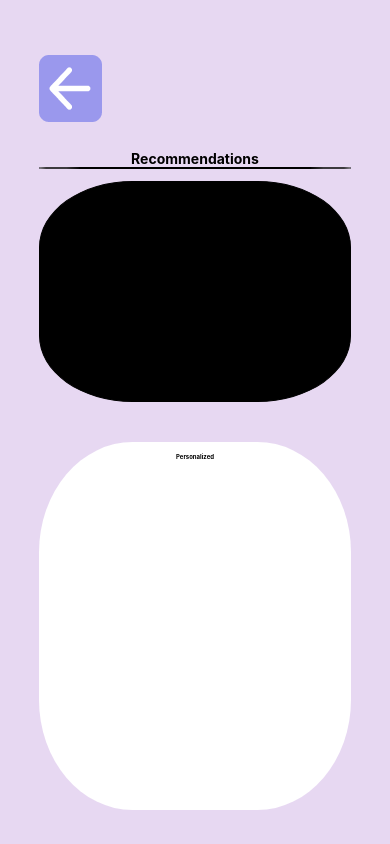
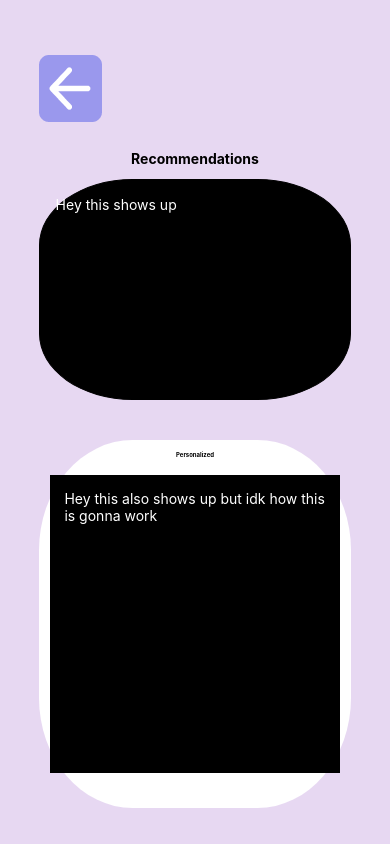
Before and after one commit to quocannguyen/axxess-hackathon-2023, a React Native app: screen / in a window 390 px wide. Built offline with nearby package versions, Linux system fonts and the light colour scheme.

Commit message:
Fix text box

```diff
--- /dev/null
+++ b/components/add_button.js
@@ -0,0 +1,11 @@
+import { Image, TouchableOpacity } from 'react-native';
+
+export function AddButton(props) {
+    const { onPress, imageSource } = props;
+
+    return (
+      <TouchableOpacity onPress={onPress}>
+        <Image source={imageSource} />
+      </TouchableOpacity>
+    );
+  }
--- a/screens/Personalize.js
+++ b/screens/Personalize.js
@@ -21,12 +21,18 @@ export default function PersonalizeScreen(){
                 </View>
             </View>
             <View style={styles.Scroll}>
+                <Text style={styles.RecommendationText}>Hey this shows up</Text>
+                <View style={styles.Scroll}>
+                </View>
             </View>
             <View style={styles.PersonalizedList}>
                 <View>
                     <Text style={styles.PersonalizedHeading}>Personalized</Text>
                 </View>
                 <View style={styles.Container}>
+                    <View style={styles.wrap}>
+                        <Text style={styles.ContainerText}>Hey this also shows up but idk how this is gonna work</Text>
+                    </View>
                 </View>
             </View>
         </View>
@@ -59,19 +65,10 @@ const styles = StyleSheet.create({
         fontSize: '24',
         alignSelf: 'center',
     },
-    RecommendationsTop: {
-        borderWidth: 1,
-        width: '100%',
-        height: '%',
-        backgroundColor: "white",
-        borderBottomRightRadius: '30%',
-        borderBottomLeftRadius: '30%',
-        borderTopLeftRadius: '30%',
-        borderTopRightRadius: '30%',
-    },
     Scroll: {
         marginTop: '4%',
         height: '30%',
+        padding: '5%',
         backgroundColor: "black",
         borderWidth: 1,
         borderBottomRightRadius: '30%',
@@ -101,9 +98,21 @@ const styles = StyleSheet.create({
         fontWeight: 700,
     },
     Container: {
-        borderWidth: '150%',
         Width: '100%',
-        backgroundColor: "grey",
+        height: '86%',
+        padding: '5%',
+        backgroundColor: "black",
         Display: "flex",
+    },
+    RecommendationText: {
+        color: "white",
+    },
+    ContainerText: {
+        color: "white",
+    },
+    Wrap: {
+        display: "flex",
+        flexDirection: 'row',
+        flexWrap: 'wrap',
     }
 });
--- /dev/null
+++ b/screens/TrackerScreen.js
@@ -0,0 +1,52 @@
+import { StatusBar } from 'expo-status-bar';
+import { StyleSheet, Text, View, Dimensions } from 'react-native';
+import { BackButton } from '../components/back_button';
+
+const screenWidth = Dimensions.get('window').width;
+const screenHeight = Dimensions.get('window').height;
+const buttonWidth = screenWidth * 0.65;
+
+export default function TrackerScreen(){
+    return (
+        <View style={styles.TrackerScreen}>
+            <View style={styles.IconContainer}>
+                <View style={styles.BackButton_Image}>
+                    <BackButton
+                        onPress={() => console.log('Button pressed!')}
+                        imageSource={require('../assets/back_button.png')}
+                    />
+                </View>
+                <View style={styles.add_button}>
+                    <BackButton
+                        onPress={() => console.log('Button pressed!')}
+                        imageSource={require('../assets/add_button.png')}
+                    />
+                </View>
+            <Text>Hello World</Text>
+            </View>
+        </View>
+    )
+}
+
+const styles = StyleSheet.create({
+    TrackerScreen: {
+        flex: 1,
+        backgroundColor: 'rgba(231,216,242,1)',
+        paddingTop: '14%',
+        paddingLeft: '10%',
+        paddingRight: '10%',
+        paddingBottom: '14%',
+        display: "flex",
+        },
+    Group337: {
+        display: 'flex',
+        flexDirection: 'column',
+        width: '100%',
+        height: '100%',
+        boxSizing: 'border-box',
+        },
+    IconContainer: {
+        border: 5,
+    }
+
+});
```
Also changed, not shown: App.js (+4 -3 lines), assets/add_button.png (added).
